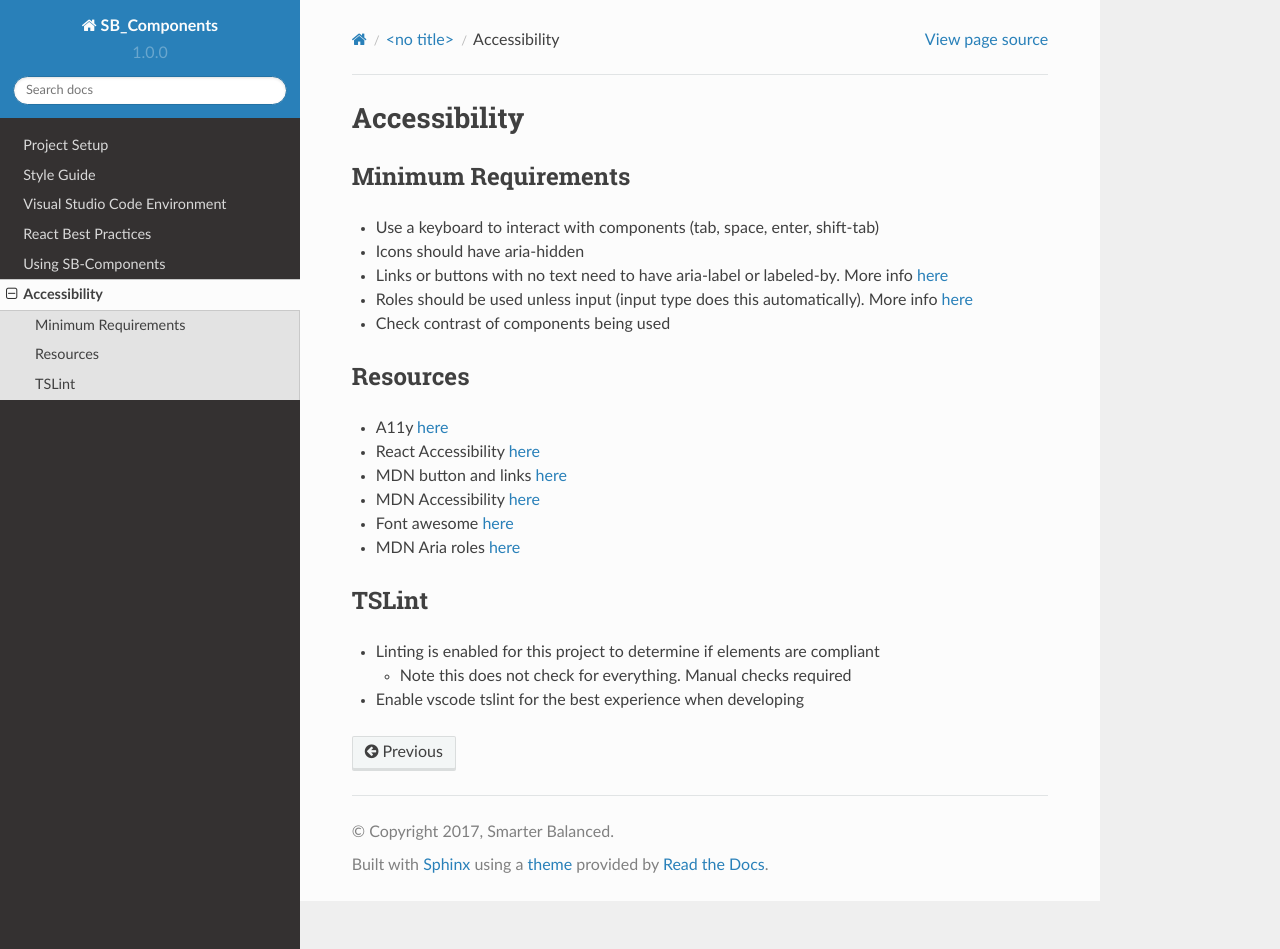
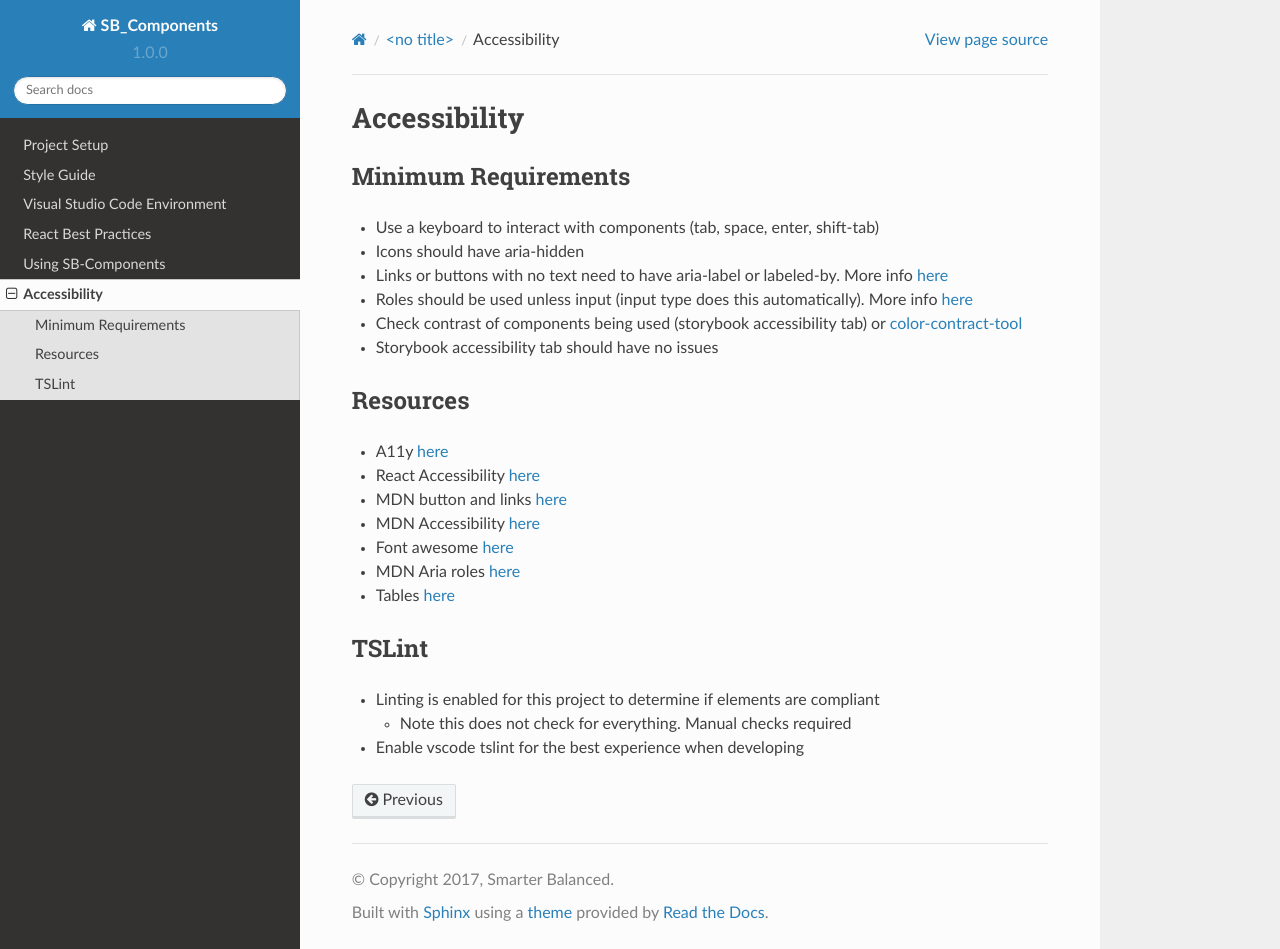
Before and after one commit to osu-cass/sb-components, a Sphinx documentation site: the page built from docs/source/dev/Accessibility.md, in a window 1280 px wide and 949 px high. Built offline with Sphinx 7.4.7 and the Read the Docs theme 2.0.0, drawn with Linux system fonts in a browser that asks for light colours; formulas are drawn with MathJax 3.

Commit message:
updated accessibility docs

```diff
--- a/docs/source/dev/Accessibility.md
+++ b/docs/source/dev/Accessibility.md
@@ -5,7 +5,8 @@
 * Icons should have aria-hidden
 * Links or buttons with no text need to have aria-label or labeled-by. More info [here](http://fontawesome.io/accessibility/)
 * Roles should be used unless input (input type does this automatically). More info  [here](https://developer.mozilla.org/en-US/docs/Web/Accessibility/ARIA/ARIA_Techniques)
-* Check contrast of components being used
+* Check contrast of components being used (storybook accessibility tab) or [color-contract-tool](https://webaim.org/resources/contrastchecker/)
+* Storybook accessibility tab should have no issues
 
 ## Resources
 * A11y [here](http://a11yproject.com/checklist.html)
@@ -14,6 +15,7 @@
 * MDN Accessibility [here](https://developer.mozilla.org/en-US/docs/Web/Accessibility/ARIA)
 * Font awesome [here](http://fontawesome.io/accessibility/)
 * MDN Aria roles [here](https://developer.mozilla.org/en-US/docs/Web/Accessibility/ARIA/ARIA_Techniques)
+* Tables [here](https://webaim.org/techniques/tables/data)
 
 ## TSLint
 - Linting is enabled for this project to determine if elements are compliant
```
